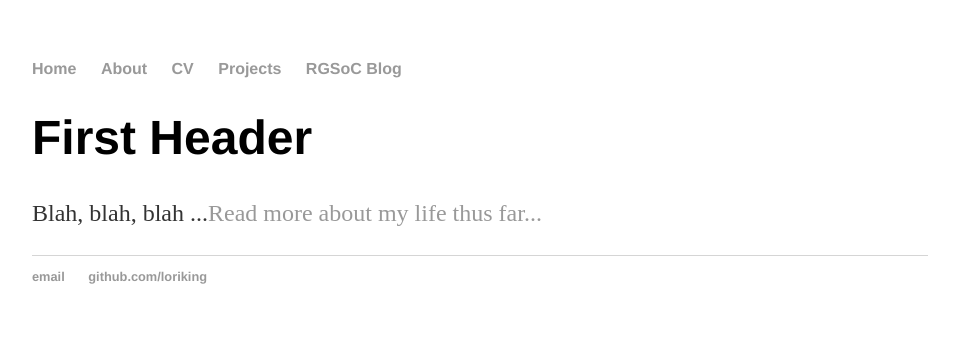
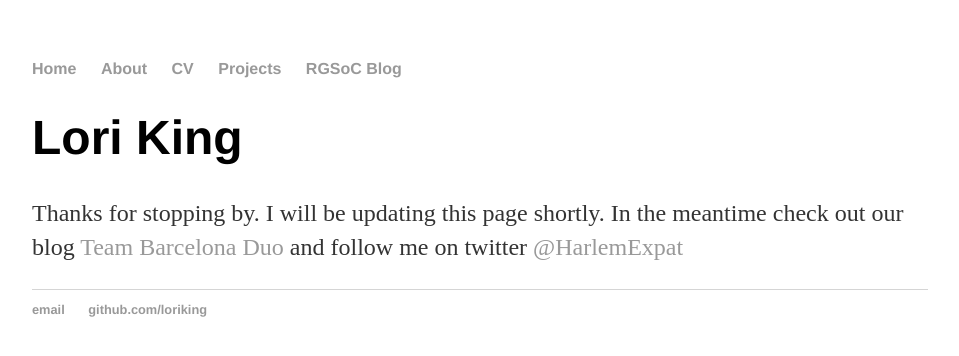
Before and after one commit to loriking/loriking.github.io, a Jekyll site: the page built from index.html, in a window 1280 px wide. Shown: the top 356 px of the page, without its empty margins (160-1119 px from the left). Built offline with Jekyll 4.4.1, drawn with Linux system fonts in a browser that asks for light colours.

Commit message:
Update links

```diff
--- a/index.html
+++ b/index.html
@@ -3,6 +3,10 @@ layout: default
 title: Lori King...
 ---
 <div class="blurb">
-	<h1> First Header </h1>
-	<p>Blah, blah, blah ...<a href="/about">Read more about my life thus far...</a></p>
+	<h1> Lori King </h1>
+	<p>Thanks for stopping by. I will be updating this page shortly. In the meantime check out our blog
+		<a href="https://teams.railsgirlssummerofcode.org/?kind=&team_id=787"> Team Barcelona Duo</a> and follow me on twitter
+		<a href="https://twitter.com/HarlemExpat"> @HarlemExpat</a>
+	</p>
+
 </div><!-- /.blurb -->
```
